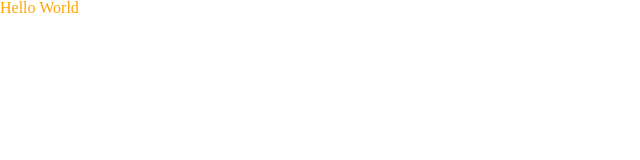
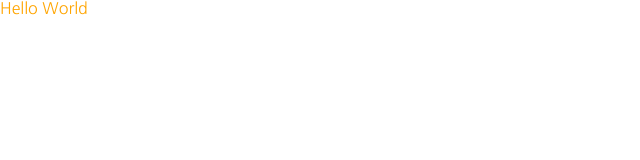
Before and after one commit to tazamara/testWebProject, a plain HTML site: page index.html in a window 1280 px wide. Shown: the full height of the page, 0-640 px from the left. Drawn offline with nearby package versions, Linux system fonts and the light colour scheme.

Commit message:
add font

```diff
--- a/css/main.css
+++ b/css/main.css
@@ -1,3 +1,4 @@
 body {
     color: orange;
+    font-family: 'Nanum Gothic', sans-serif;
 }
--- a/index.html
+++ b/index.html
@@ -6,6 +6,12 @@
     <title>Test Clone Project</title>
     <link rel="icon" href="./favicon.png">
     <link rel="stylesheet" href="https://cdn.jsdelivr.net/npm/reset-css@5.0.1/reset.min.css">
+
+    <!-- font -->
+    <link rel="preconnect" href="https://fonts.googleapis.com">
+    <link rel="preconnect" href="https://fonts.gstatic.com" crossorigin>
+    <link href="https://fonts.googleapis.com/css2?family=Nanum+Gothic:wght@400;700&display=swap" rel="stylesheet">
+
     <link rel="stylesheet" href="./css/main.css">
     <!-- meta card  open graph-->
     <meta property="og:type" content="website" />
```
